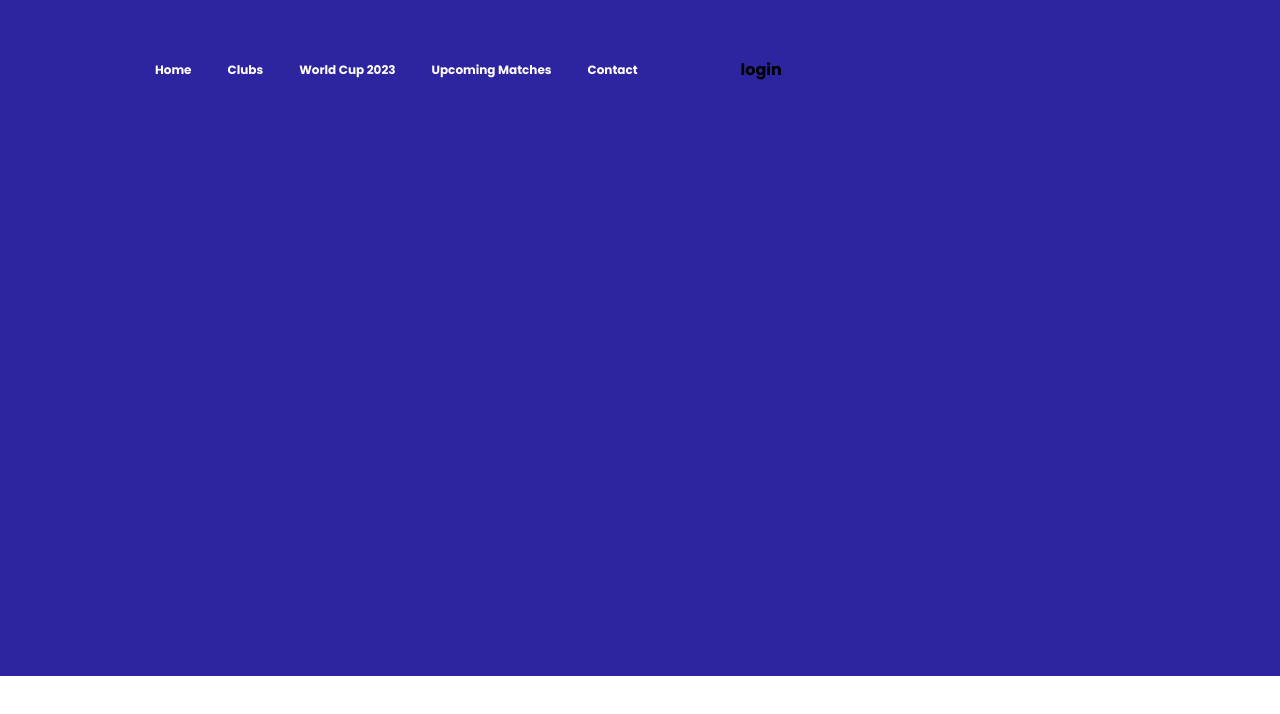
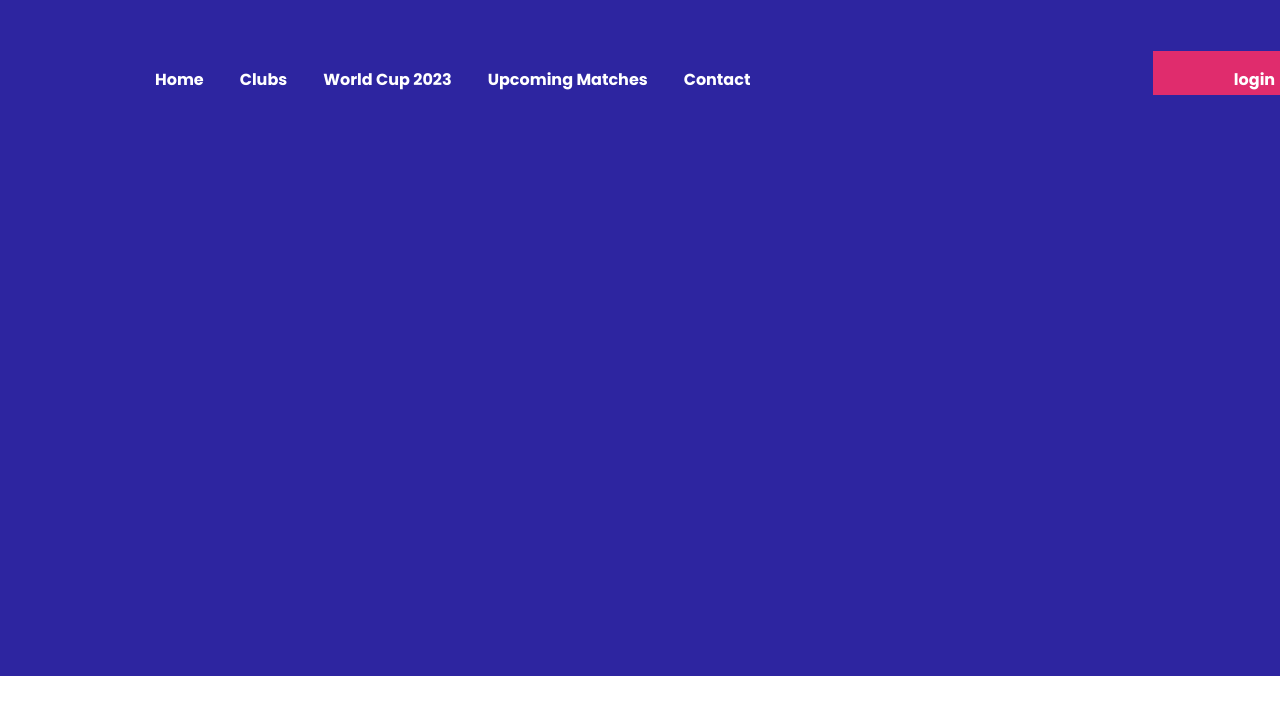
Before and after one commit to atique-atq/footballers-mania, a plain HTML site: page index.html in a window 1280 px wide. Shown: the top 714 px of the page. Drawn offline with Linux system fonts and the light colour scheme.

Commit message:
log in added

```diff
--- a/style/style.css
+++ b/style/style.css
@@ -23,32 +23,30 @@ body{
 }
 .navbar{
     display: flex;
+    justify-content: space-between;
     position: absolute;
     width: 1161px;
     height: 44px;
     margin-left: 156px;
     margin-top: 42px;
+    margin-right: 121px;
 }
 .nav-menu{
-    /* width: 588px;
-    c*/
     margin-top: 10px;
     margin-bottom: 10px;
     padding: 0px;
     left: 0px;
     height: 24px;
-    width: 590;
 }
 .nav-menu ul{
     display: flex;
     padding-left: 0px;
-    margin-top: 10px;
     height: 24px;
 }
 .nav-menu ul li{
     list-style: none;
     font-style: normal;
-    font-size: 12px;
+    font-size: 16px;
     font-weight: 500;
     margin-right: 36px;
     margin-left: 0px;
@@ -59,13 +57,15 @@ body{
     color: white;
 }
 .login{
-    /* padding: 10px 24px; */
-    /* position: static; */
-    /* align-items: center; */
+    margin-top: 10px;
+    background-color: #E02C6D;
+    height: 44px;
+    color: white;
     width: 123px;
-    padding-left: 67px;
-
-
+    padding-left: 40px;
+}
+.login p{
+    text-align: center;
 }
 /*
 .navbar>ul{
```
